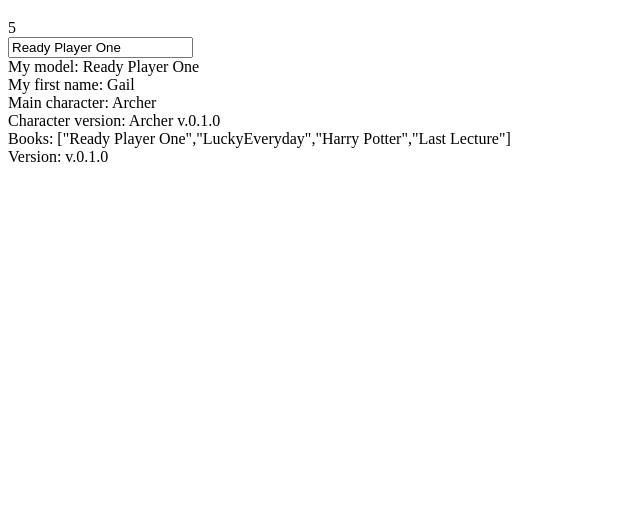
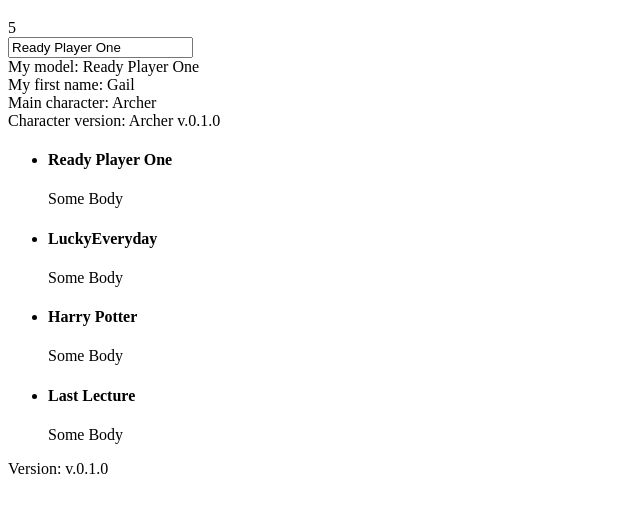
Before and after one commit to matzy20/angular-demo, a website: page Public/index.html in a window 1280 px wide. Shown: the part 61-574 px from the top of the page, without its empty margins (0-640 px from the left). Drawn offline with nearby package versions, Linux system fonts and the light colour scheme.

Commit message:
Add book list via ng-repeat

```diff
--- a/Public/index.html
+++ b/Public/index.html
@@ -19,9 +19,12 @@
       Main character: {{ mainCharacter }}
     </div>
       Character version: {{ characterVersion }}
-    <div>
-      Books: {{ books }}
-    </div>
+    <ul>
+      <li class="book special" ng-repeat="book in books">
+        <h4 class="book_title">{{ book.title }}</h4>
+        <p class="book_author">{{ book.author }}</p>
+      </li>
+    </ul>
   </div>
 
   Version: {{ version }}
--- a/Public/js/services.js
+++ b/Public/js/services.js
@@ -7,10 +7,10 @@
 //able to do an instance of the service
 function BookService () {
   var books = [
-   'Ready Player One',
-   'LuckyEveryday',
-   'Harry Potter',
-   'Last Lecture'
+   {title:'Ready Player One', author: 'Some Body'},
+{title:'LuckyEveryday', author: 'Some Body'},
+{title:'Harry Potter', author: 'Some Body'},
+{title:'Last Lecture', author: 'Some Body'},
   ];
 
   this.getBooks = function () {
```
